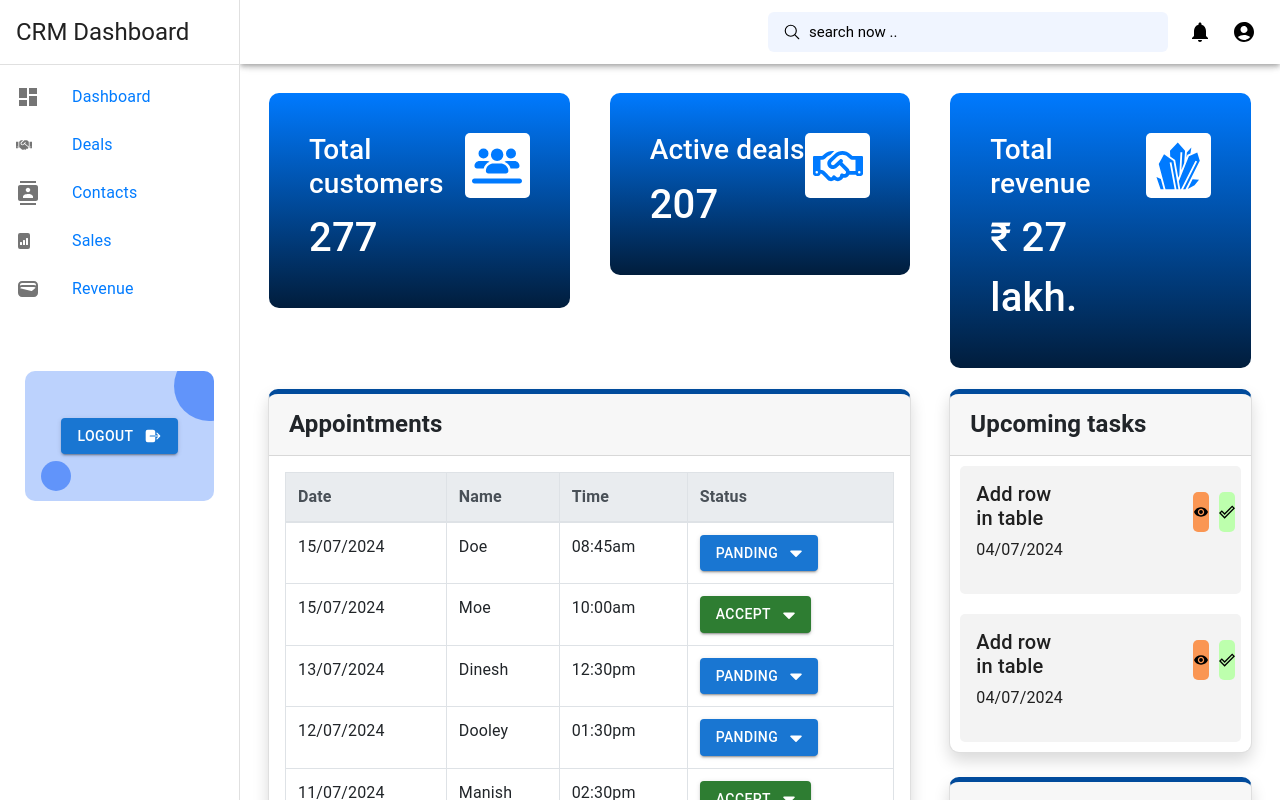
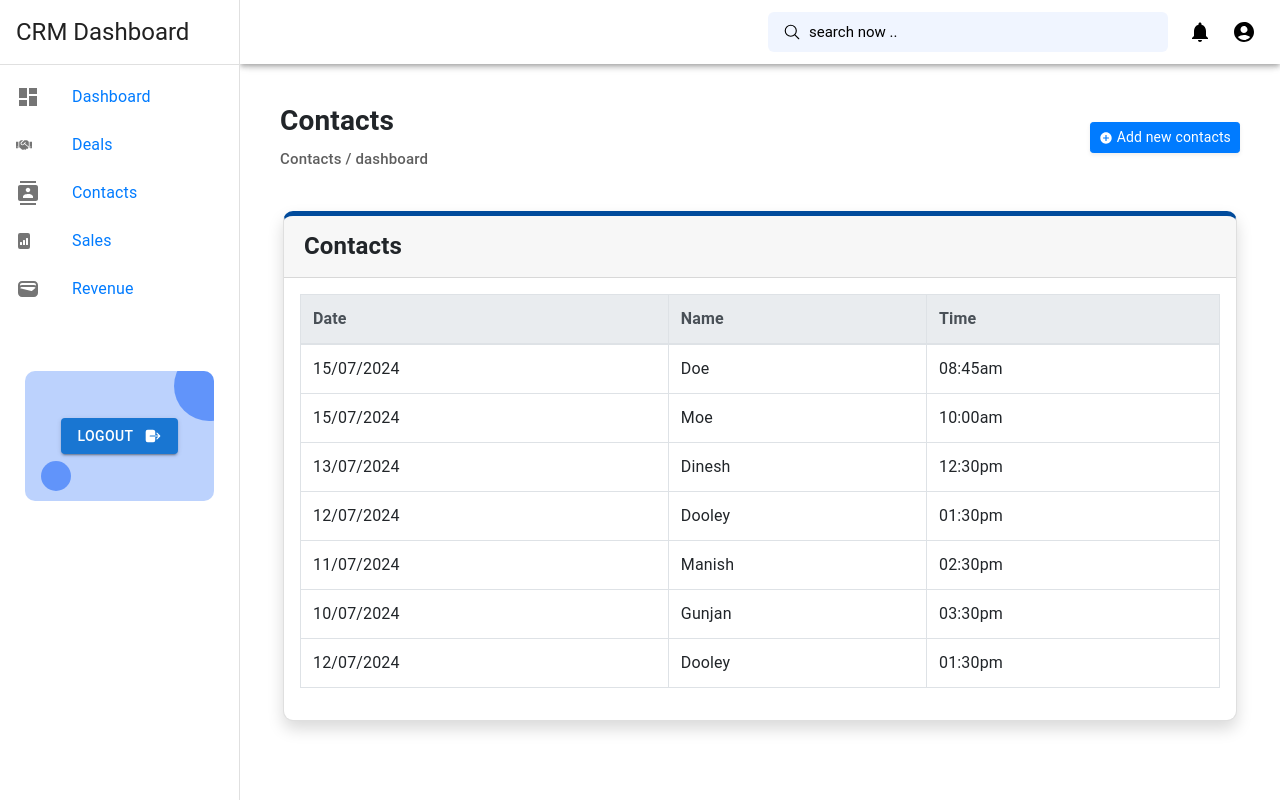
Before and after one commit to SakshamKatiyar47/crm_dashboard, a React (Create React App) app: page /contacts in a window 1280 px wide. Shown: the top 800 px of the page. Built offline with nearby package versions, Linux system fonts and the light colour scheme.

Commit message:
changes done

```diff
--- a/src/App.js
+++ b/src/App.js
@@ -16,26 +16,26 @@ function App() {
   const [isTogglesSidebar, setIsToggleSidebar] = useState(false);
 
 
-const values={
-  isTogglesSidebar,
-  setIsToggleSidebar
+  const values = {
+    isTogglesSidebar,
+    setIsToggleSidebar
 
 
-}
+  }
 
   return (
     <BrowserRouter>
-    <MyContext.Provider value={values}>
+      <MyContext.Provider value={values}>
 
-          <Sidebar/>
+        <Sidebar>
 
           <Routes>
             <Route path="/" exact={true} element={<Dashboard />} />
-            <Route path="/dashboard"  exact={true} element={<Dashboard />} />
+            <Route path="/dashboard" exact={true} element={<Dashboard />} />
             <Route path="/deals" exact={true} element={<Deals />} />
             <Route path="/contacts" exact={true} element={<Contacts />} />
           </Routes>
-
+        </Sidebar>
 
       </MyContext.Provider>
     </BrowserRouter>
@@ -43,4 +43,4 @@ const values={
 }
 
 export default App;
-export {MyContext};
+export { MyContext };
--- a/src/components/Sidebar/index.js
+++ b/src/components/Sidebar/index.js
@@ -196,7 +196,8 @@ function ResponsiveDrawer(props) {
         sx={{ flexGrow: 1, p: 3, width: { sm: `calc(100% - ${drawerWidth}px)` } }}
       >
         <Toolbar/>
-        <Dashboard/>
+        {/* <Dashboard/> */}
+        {props.children}
       </Box>
     </Box>
   );
```
